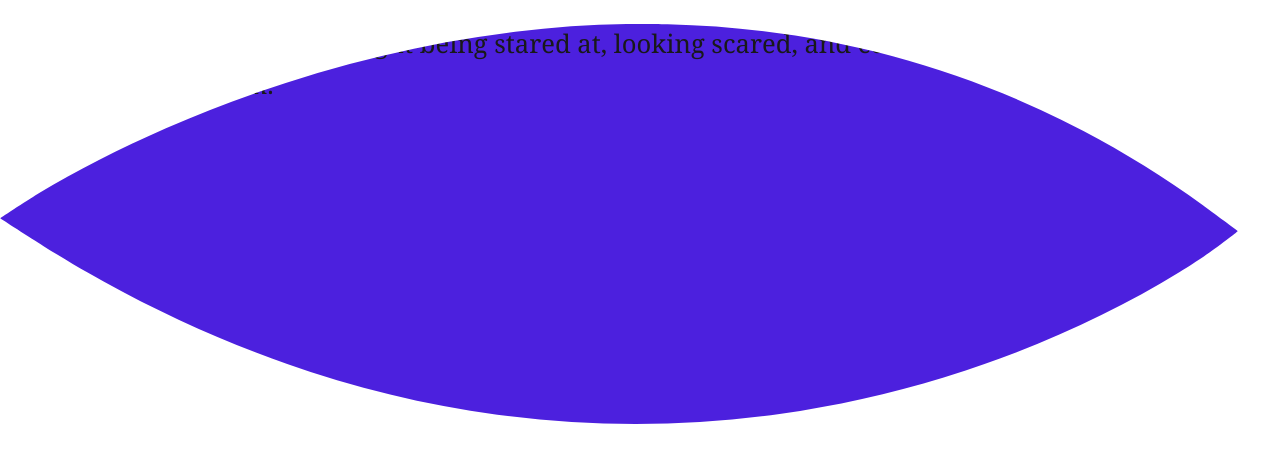
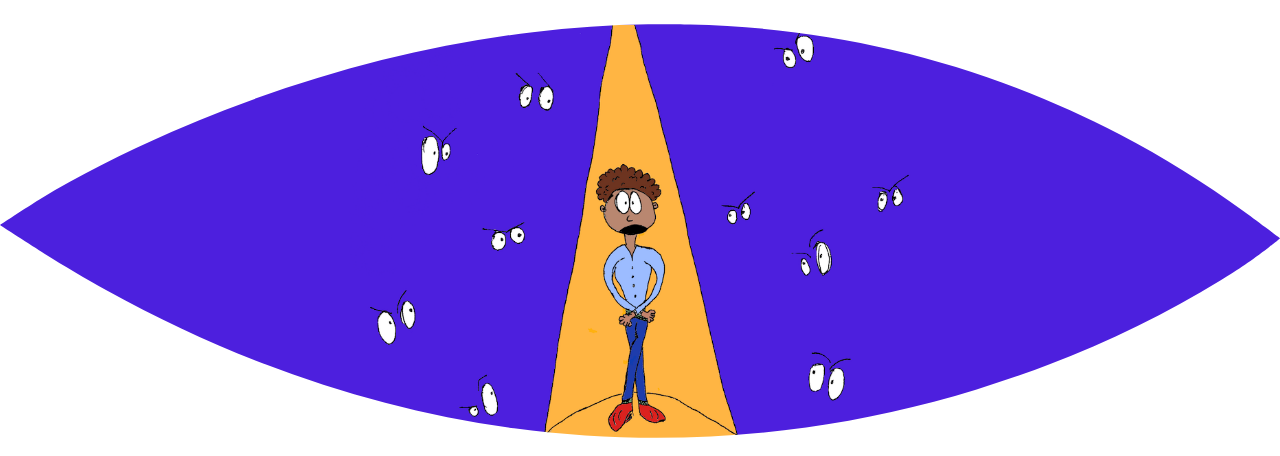
Before and after one commit to bronzehedwick/dont-get-pantsed, a plain HTML site: page index.html in a window 1280 px wide. Shown: the part 145-601 px from the top of the page. Drawn offline with Linux system fonts and the light colour scheme; the site is published under a folder, as on GitHub Pages, so addresses that start at the root find nothing.

Commit message:
Fix header image inside iframe

```diff
--- a/index.html
+++ b/index.html
@@ -13,7 +13,6 @@
     <link rel=stylesheet href=style.css>
     <link rel=icon type=image/png sizes=32x32 href=images/favicon-32x32.png>
     <link rel=icon type=image/png sizes=16x16 href=images/favicon-16x16.png>
-    <!-- <link rel=manifest href=manifest.webmanifest> -->
     <meta name=theme-color content="#fdfcfa">
     <meta name=msapplication-TileColor content="#00aba9">
     <script defer src=game.js></script>
@@ -26,7 +25,7 @@
             <h1>Don't Get Pantsed!</h1>
             <p>A game by <a href="https://www.chrisdeluca.me">Chris DeLuca</a></p>
             <div class="header-image-wrapper">
-                <img src=/images/pantsed-cover.png alt="Kid in a spotlight being stared at, looking scared, and covering his crotch." width=900 height=400>
+                <img src=images/pantsed-cover.png alt="Kid in a spotlight being stared at, looking scared, and covering his crotch." width=900 height=400>
             </div>
             <details>
                 <summary id=achievements-headline>
```
